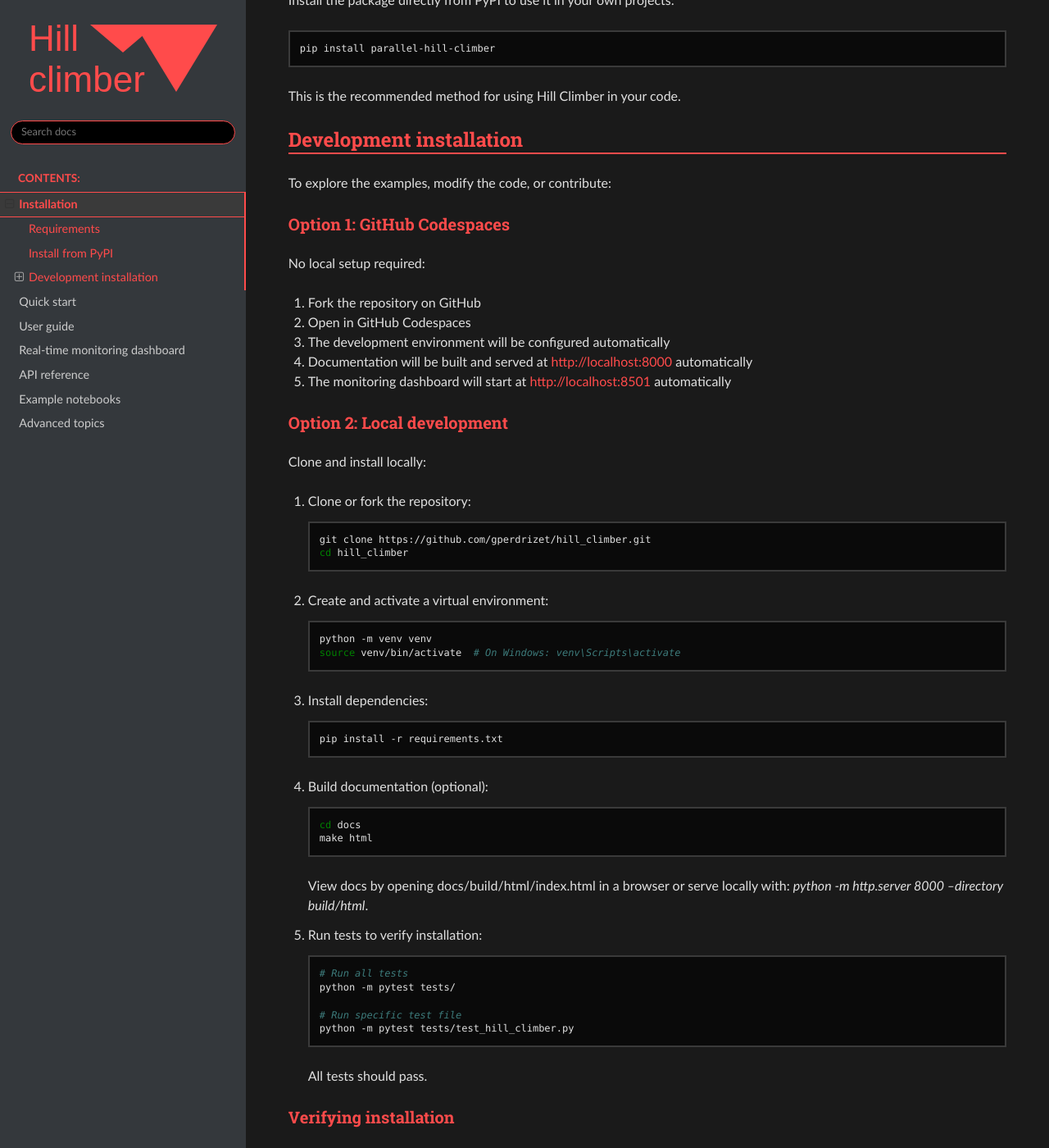
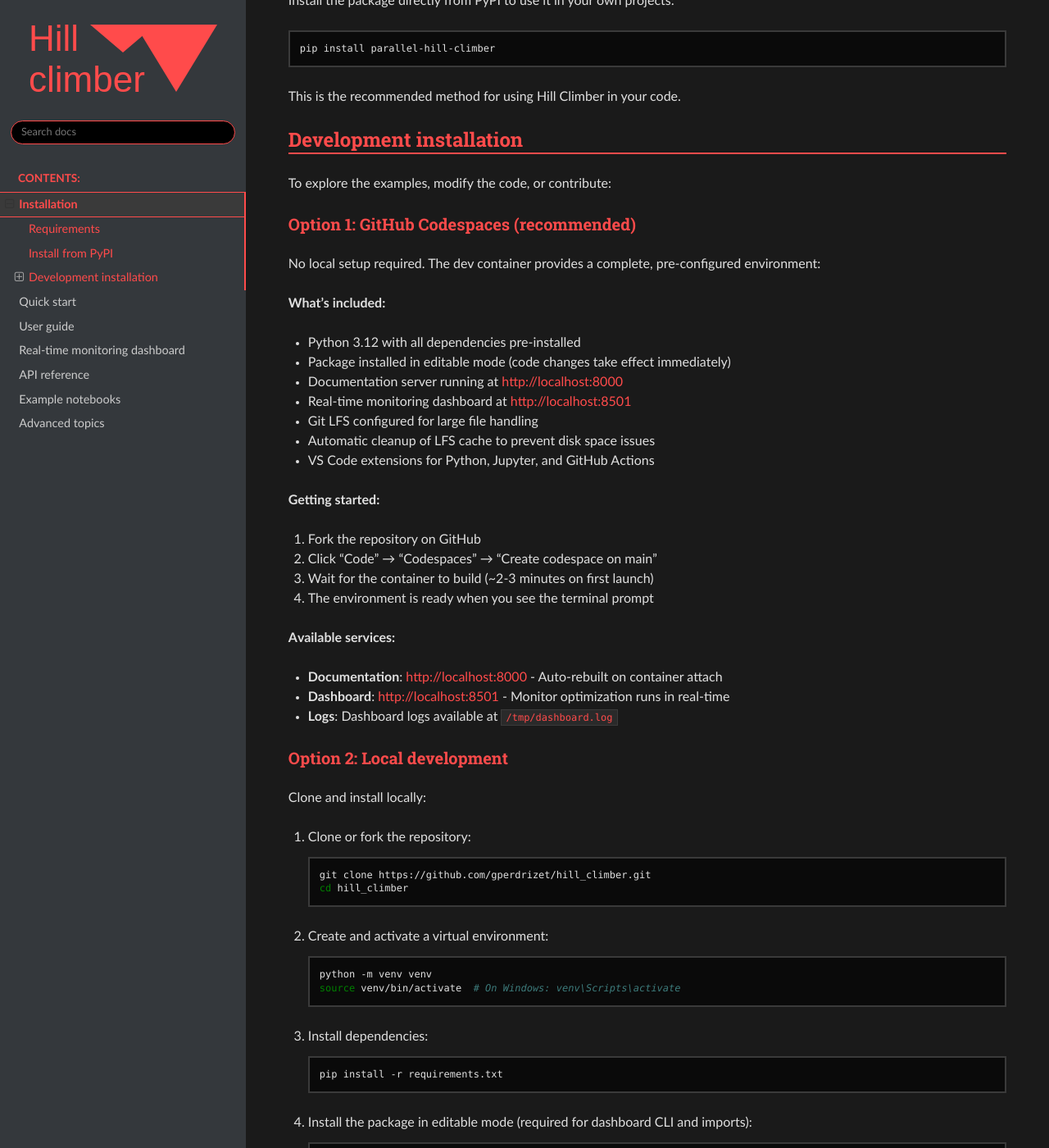
Before and after one commit to gperdrizet/hill_climber, a Sphinx documentation site: the page built from docs/source/installation.rst, in a window 1280 px wide and 1400 px high, scrolled down 439 px. Shown: the whole window at 82% size. Built offline with Sphinx 7.4.7 and the Read the Docs theme 3.1.0, drawn with Linux system fonts in a browser that asks for light colours; some of the changed text lies outside the part shown.

Commit message:
Updated dev environment setup instructions

```diff
--- a/docs/source/installation.rst
+++ b/docs/source/installation.rst
@@ -27,16 +27,33 @@ Development installation
 
 To explore the examples, modify the code, or contribute:
 
-Option 1: GitHub Codespaces
-^^^^^^^^^^^^^^^^^^^^^^^^^^^^
+Option 1: GitHub Codespaces (recommended)
+^^^^^^^^^^^^^^^^^^^^^^^^^^^^^^^^^^^^^^^^^^
 
-No local setup required:
+No local setup required. The dev container provides a complete, pre-configured environment:
+
+**What's included:**
+
+- Python 3.12 with all dependencies pre-installed
+- Package installed in editable mode (code changes take effect immediately)
+- Documentation server running at http://localhost:8000
+- Real-time monitoring dashboard at http://localhost:8501
+- Git LFS configured for large file handling
+- Automatic cleanup of LFS cache to prevent disk space issues
+- VS Code extensions for Python, Jupyter, and GitHub Actions
+
+**Getting started:**
 
 1. Fork the repository on GitHub
-2. Open in GitHub Codespaces
-3. The development environment will be configured automatically
-4. Documentation will be built and served at http://localhost:8000 automatically
-5. The monitoring dashboard will start at http://localhost:8501 automatically
+2. Click "Code" → "Codespaces" → "Create codespace on main"
+3. Wait for the container to build (~2-3 minutes on first launch)
+4. The environment is ready when you see the terminal prompt
+
+**Available services:**
+
+- **Documentation**: http://localhost:8000 - Auto-rebuilt on container attach
+- **Dashboard**: http://localhost:8501 - Monitor optimization runs in real-time
+- **Logs**: Dashboard logs available at ``/tmp/dashboard.log``
 
 Option 2: Local development
 ^^^^^^^^^^^^^^^^^^^^^^^^^^^^
@@ -63,16 +80,34 @@ Clone and install locally:
 
       pip install -r requirements.txt
 
-4. Build documentation (optional):
+4. Install the package in editable mode (required for dashboard CLI and imports):
+
+   .. code-block:: bash
+
+      pip install -e .
+
+5. Launch the monitoring dashboard (optional):
+
+   .. code-block:: bash
+
+      hill-climber-dashboard
+
+   Access at http://localhost:8501
+
+6. Build documentation (optional):
 
    .. code-block:: bash
 
       cd docs
       make html
 
-   View docs by opening docs/build/html/index.html in a browser or serve locally with: `python -m http.server 8000 --directory build/html`.
+   View docs by opening ``docs/build/html/index.html`` in a browser, or serve locally:
 
-5. Run tests to verify installation:
+   .. code-block:: bash
+
+      python -m http.server 8000 --directory docs/build/html
+
+7. Run tests to verify installation:
 
    .. code-block:: bash
 
```
